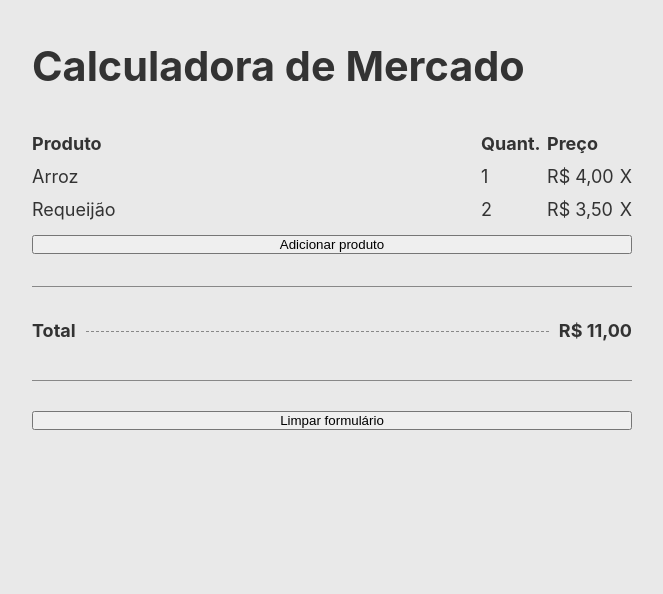
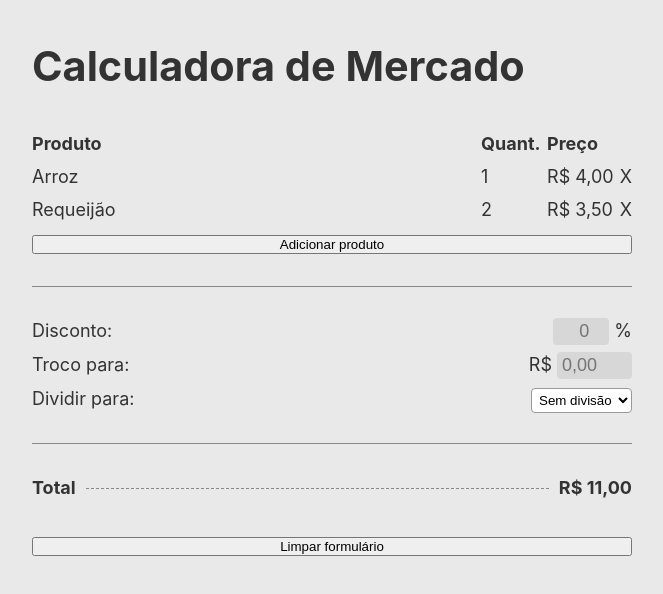
Before and after one commit to iagobruno/calculadora-de-mercado, a Svelte app: page / in a window 1280 px wide. Shown: the top 594 px of the page, without its empty margins (308-971 px from the left). Built offline with nearby package versions, Linux system fonts and the light colour scheme.

Commit message:
feat: Adiciona o component Options.svelte

```diff
--- a/public/global.css
+++ b/public/global.css
@@ -27,9 +27,13 @@ main {
   padding: 40px 20px;
   display: flex;
   flex-direction: column;
-  align-items: left;
+  align-items: flex-start;
   flex-wrap: nowrap;
   gap: 30px;
+}
+
+main > * {
+  width: -webkit-fill-available;
 }
 
 hr {
--- a/src/App.svelte
+++ b/src/App.svelte
@@ -1,6 +1,7 @@
 <script lang="ts">
   import Header from './components/Header.svelte'
   import Table from './components/Table.svelte'
+  import Options from './components/Options.svelte'
   import Summary from './components/Summary.svelte'
   import type { Items, Item, Discount, TrocoPara, DivideBy } from './types'
   // import { state } from './store'
@@ -52,6 +53,14 @@
 
 <hr />
 
+<Options
+  bind:discount
+  bind:trocoPara
+  bind:divideBy
+/>
+
+<hr />
+
 <Summary
   {list}
   {discount}
@@ -59,8 +68,6 @@
   {divideBy}
 />
 
-<hr />
-
 <button
   on:click={handleCleanList}
   disabled={list.length === 0}
--- /dev/null
+++ b/src/components/Options.svelte
@@ -0,0 +1,108 @@
+<script lang="ts">
+  import type { Discount, DivideBy, TrocoPara } from '../types'
+
+  // PROPS
+  export let trocoPara: TrocoPara = null
+  export let discount: Discount = null
+  export let divideBy: DivideBy = 1
+</script>
+
+<section class="options">
+  <label for="discount-input">
+    <span>Disconto:</span>
+    <span>
+      <input
+        type="number"
+        id="discount-input"
+        bind:value={discount}
+        class:invalid={(discount ?? 0) < 0 || (discount ?? 0) > 100}
+        inputmode="numeric"
+        placeholder="0"
+        minlength="1"
+        maxlength="3"
+        min="0"
+      />
+      %
+    </span>
+  </label>
+
+  <label for="troco-para-input">
+    <span>Troco para:</span>
+    <span>
+      R$
+      <input
+        type="number"
+        id="troco-para-input"
+        bind:value={trocoPara}
+        class:invalid={(trocoPara ?? 0) < 0}
+        inputmode="numeric"
+        placeholder="0,00"
+        minlength="1"
+        min="1"
+      />
+    </span>
+  </label>
+
+  <label for="divide-by-input">
+    <span>Dividir para:</span>
+    <span>
+      <select
+        id="divide-by-input"
+        on:input={(evt) => divideBy = Number(evt.currentTarget.value)}
+      >
+        <option value="1" default>Sem divisão</option>
+        <option value="2">2 Pessoas</option>
+        <option value="3">3 Pessoas</option>
+        <option value="4">4 Pessoas</option>
+        <option value="5">5 Pessoas</option>
+        <option value="6">6 Pessoas</option>
+        <option value="7">7 Pessoas</option>
+        <option value="8">8 Pessoas</option>
+        <option value="9">9 Pessoas</option>
+        <option value="10">10 Pessoas</option>
+      </select>
+    </span>
+  </label>
+</section>
+
+<style>
+  section {
+    display: flex;
+    flex-direction: column;
+    gap: 6px;
+  }
+
+  label {
+    display: flex;
+    justify-content: space-between;
+    align-items: center;
+  }
+
+  input {
+    background: rgba(0,0,0,.08);
+    border: none;
+    border-radius: 4px;
+    padding: 0 5px;
+    width: 75px;
+    line-height: inherit;
+    font-size: inherit;
+    color: inherit;
+  }
+
+  input.invalid {
+    box-shadow: 0 0 0 1px red;
+    outline: red;
+  }
+
+  input#discount-input {
+    text-align: right;
+    width: 56px;
+  }
+
+  select {
+    background-color: white;
+    border: 1px solid #999;
+    border-radius: 4px;
+    padding: 3px 3px;
+  }
+</style>
--- a/src/helpers.ts
+++ b/src/helpers.ts
@@ -6,19 +6,24 @@ export function formatMoney(value: number) {
   return moneyFormatter.format(value)
 }
 
-export function calcDiscount(discount: Discount, total: number): number {
-  if (typeof discount === 'number') {
-    return discount
+export function calcDiscount(discount: number, total: number): number {
+  if (discount === null) {
+    return 0
   }
-  if (isNumeric(discount)) {
-    return Number(discount)
-  }
-  if (discount.endsWith('%')) {
-    const parsedDiscount = Number(discount.split('%')[0])
-    return calcPercentage(parsedDiscount, total)
-  }
-  // @ts-ignore
-  return discount as number
+  return calcPercentage(discount, total)
+
+  // if (typeof discount === 'number') {
+  //   return discount
+  // }
+  // if (isNumeric(discount)) {
+  //   return Number(discount)
+  // }
+  // if (discount.endsWith('%')) {
+  //   const parsedDiscount = Number(discount.split('%')[0])
+  //   return calcPercentage(parsedDiscount, total)
+  // }
+  // // @ts-ignore
+  // return discount as number
 }
 
 export function calcPercentage(percentage: number, value: number): number {
--- a/src/types.ts
+++ b/src/types.ts
@@ -9,6 +9,7 @@ export type ItemWithoutId = Omit<Item, 'id'>
 
 export type Items = Array<Item>
 
-export type Discount = `${number}%` | `${number}` | number | null
+// export type Discount = `${number}%` | `${number}` | number | null
+export type Discount = number | null
 export type TrocoPara = number | null
 export type DivideBy = number
```
